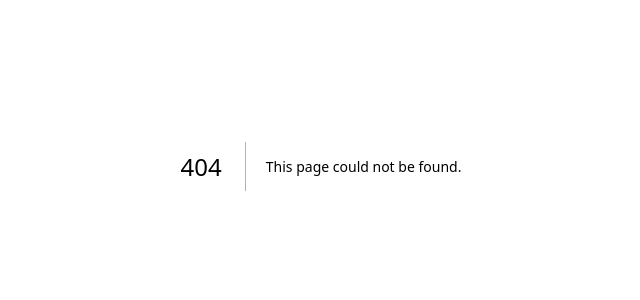
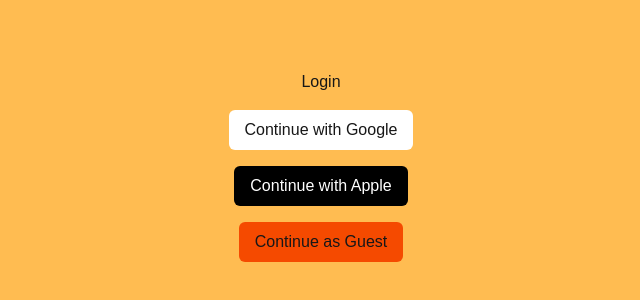
Before and after one commit to PhotoClub-Sharing/photoclub-web, a Next.js app in the folder photoclub-web/: page /login in a window 1280 px wide. Before the commit this address had no page. Shown: the part 234-534 px from the top of the page, without its empty margins (319-959 px from the left). Built offline with nearby package versions, Linux system fonts and the light colour scheme.

Commit message:
add layout import, page loading broken

```diff
--- /dev/null
+++ b/photoclub-web/pages/globals.css
@@ -0,0 +1,33 @@
+@import url('https://fonts.googleapis.com/css2?family=Lilita+One&display=swap');
+@import "tailwindcss";
+:root {
+  --background: #ffffff;
+  --foreground: #171717;
+}
+.lilita-one-regular {
+  font-family: "Lilita One", sans-serif;
+  font-weight: 400;
+  font-style: normal;
+}
+
+
+
+@theme inline {
+  --color-background: var(--background);
+  --color-foreground: var(--foreground);
+  --font-sans: var(--font-lilita-one);
+  --font-mono: var(--font-lilita-one);
+}
+
+@media (prefers-color-scheme: dark) {
+  :root {
+    --background: #0a0a0a;
+    --foreground: #ededed;
+  }
+}
+
+body {
+  background: var(--background);
+  color: var(--foreground);
+  font-family: Arial, Helvetica, sans-serif;
+}
--- /dev/null
+++ b/photoclub-web/pages/index.tsx
@@ -0,0 +1,58 @@
+import Image from "next/image";
+import Link from 'next/link';
+import Layout from './layout';
+import { initializeApp } from "firebase/app";
+import { getAnalytics } from "firebase/analytics";
+import { getAuth } from "firebase/auth";
+import { getStorage, ref } from "firebase/storage";
+
+// TODO: Add SDKs for Firebase products that you want to use
+// https://firebase.google.com/docs/web/setup#available-libraries
+
+// Your web app's Firebase configuration
+// For Firebase JS SDK v7.20.0 and later, measurementId is optional
+const firebaseConfig = {
+  apiKey: "AIzaSyBBU9OvJ15hPXmQU0JDUykSIeNgHsatKzc",
+  authDomain: "photoclub-281c2.firebaseapp.com",
+  projectId: "photoclub-281c2",
+  storageBucket: "photoclub-281c2.firebasestorage.app",
+  messagingSenderId: "60265097004",
+  appId: "1:60265097004:web:afc557220ee747a5e7ee89",
+  measurementId: "G-NN51Y5620H"
+};
+
+// Initialize Firebase
+const app = initializeApp(firebaseConfig);
+const auth = getAuth(app);
+const storage = getStorage(app);
+const picRef = ref(storage, 'photos');
+export default function Home() {
+  const Download = () => {
+    console.log("Code for downloading photos goes here");
+  }
+  const Login = () => {
+    console.log("Code for login goes here");
+  }
+  return (
+    <Layout>
+    <div className="grid grid-rows-[20px_1fr_20px] items-center justify-items-center min-h-screen p-8 pb-20 align-content-center gap-16 sm:p-20 font-[family-name:var(--font-lilita-one)] bg-[#FFBC51]">
+      <main className="flex flex-col gap-[32px] row-start-2 align-items-center items-center sm:items-start justify-content-center">
+        <Image
+          className="size-xl"
+          src="/logo.svg"
+          alt="Photo Club Photo sharing made easy"
+          width={360}
+          height={76}
+          priority
+        />
+         <button className="bg-orange-600 hover:bg-orange-400 text-white hover:text-white font-bold py-2 px-4 rounded" onClick={Download}>
+          <a href="#">Download Photos</a>
+        </button>
+        <button className="bg-orange-600 hover:bg-orange-400 text-white hover:text-white font-bold py-2 px-4 rounded">
+          <Link href="/login">Login</Link>
+        </button>
+      </main>
+    </div>
+  </Layout>
+  );
+}
--- /dev/null
+++ b/photoclub-web/pages/layout.tsx
@@ -0,0 +1,15 @@
+import "./globals.css";
+
+export default function Layout({
+  children,
+}: Readonly<{
+  children: React.ReactNode;
+}>) {
+  return (
+    <html lang="en">
+      <body>
+        {children}
+      </body>
+    </html>
+  );
+}
--- /dev/null
+++ b/photoclub-web/pages/login.tsx
@@ -0,0 +1,22 @@
+import Layout from './layout';
+export default function Login() {
+  const GoogleLogin = () => {
+    console.log("Google Login");
+  }
+  const AppleLogin = () => {
+    console.log("Apple Login");
+  }
+  const GuestLogin = () => {
+    console.log("Guest Login");
+  }
+  return (
+    <Layout>
+    <div className="flex flex-col items-center justify-center h-screen bg-[#FFBC51]">
+      <h1 className="">Login</h1>
+      <button className="px-4 py-2 mt-4 bg-white rounded-md" onClick={GoogleLogin}>Continue with Google</button>
+      <button className="px-4 py-2 mt-4 bg-black text-white rounded-md" onClick={AppleLogin}>Continue with Apple</button>
+      <button className="px-4 py-2 mt-4 bg-orange-600 rounded-md" onClick={GuestLogin}>Continue as Guest</button>
+    </div>
+    </Layout>
+  );
+}
--- /dev/null
+++ b/photoclub-web/pages/photos.tsx
@@ -0,0 +1,11 @@
+import React from "react";
+import
+
+export default function Photos() {
+  return (
+    <div>
+      <h1>Photos</h1>
+      <p>Photos page content</p>
+    </div>
+  );
+}
```
